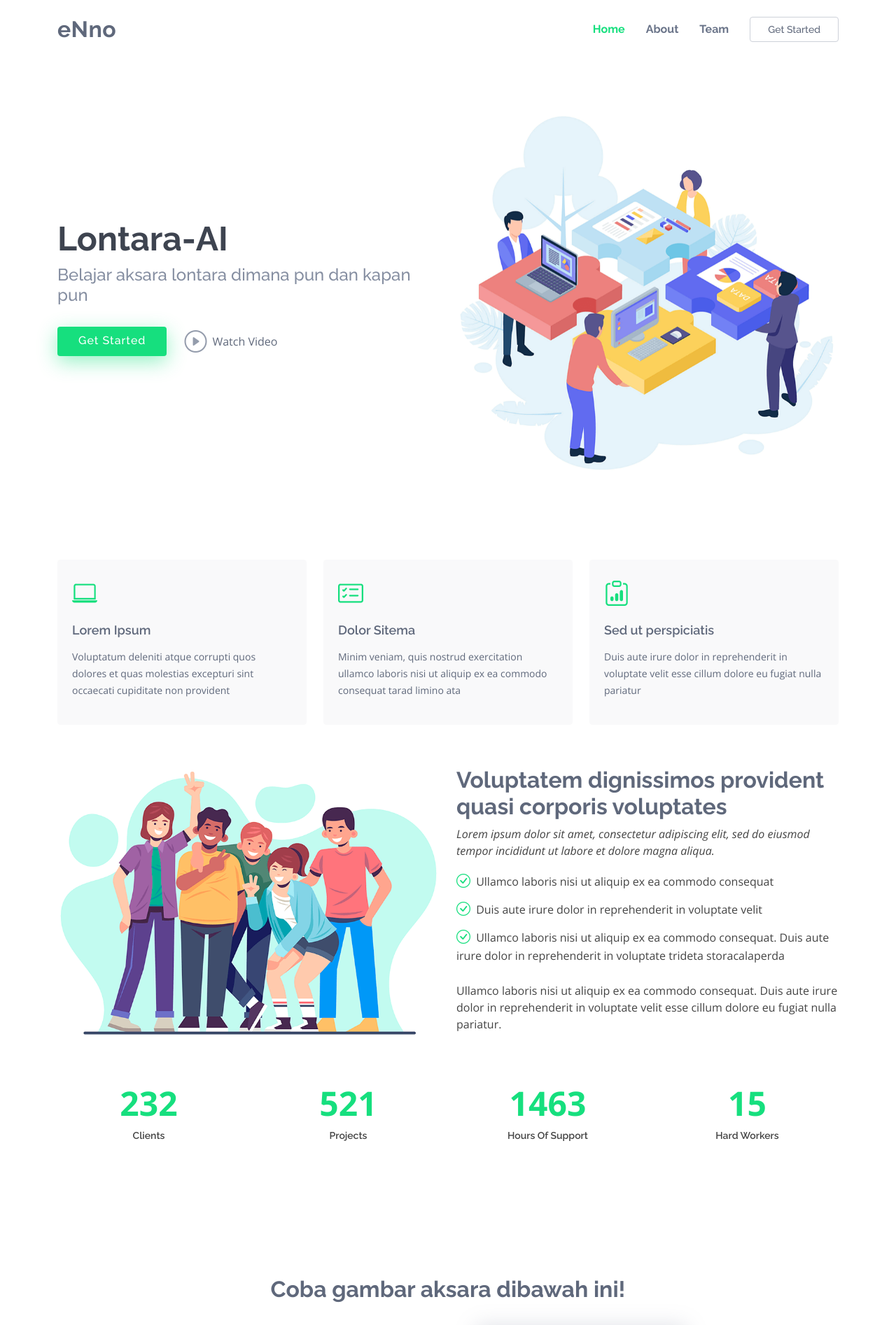
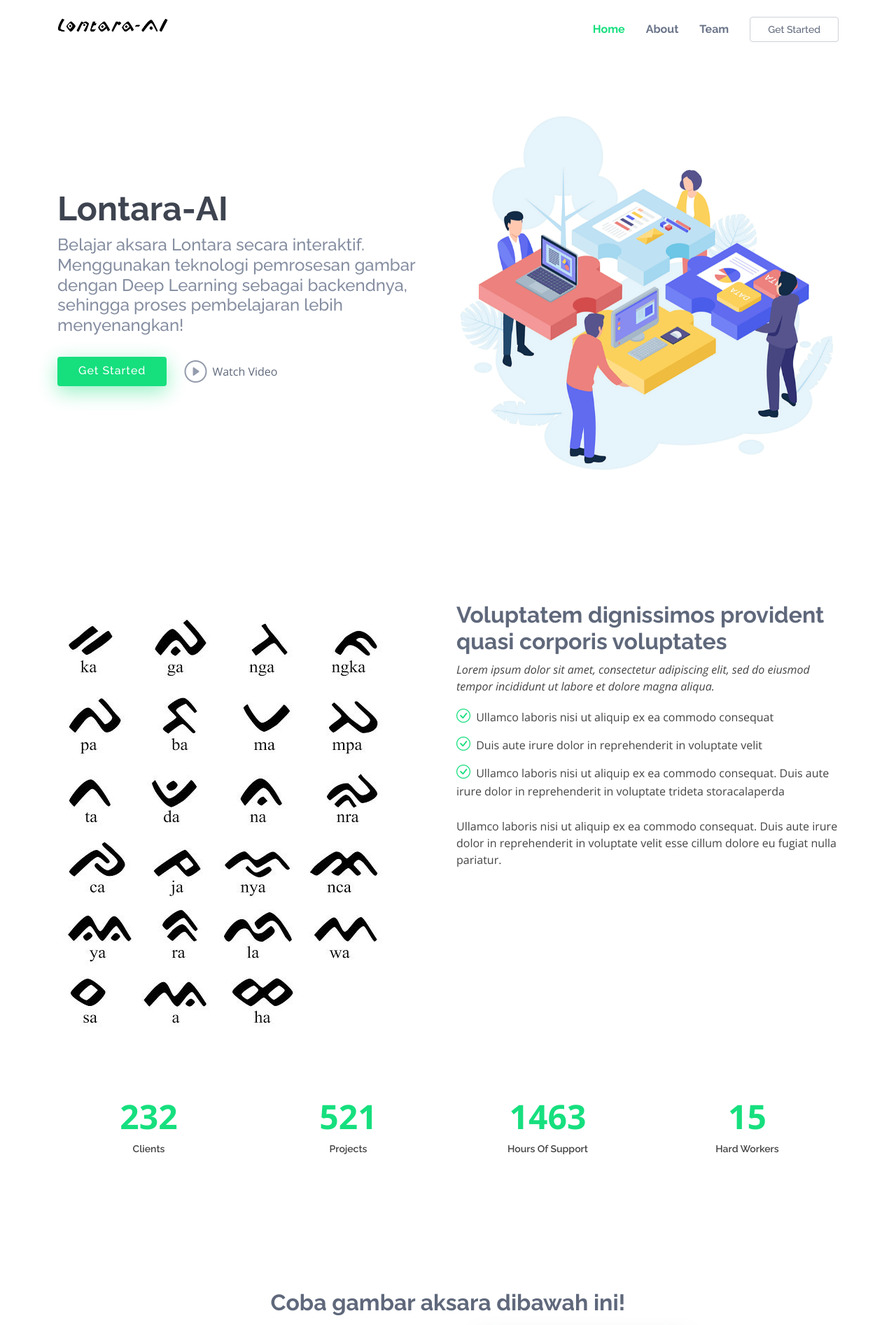
Before and after one commit to asrulsaid/Lontara-AI, a Flask app: page / in a window 1280 px wide. Shown: the top 1894 px of the page at 70% size. Run offline with Flask 2, Linux system fonts and the light colour scheme; some libraries are stand-ins or nearby versions.

Commit message:
Revisi UI

```diff
--- a/templates/home.html
+++ b/templates/home.html
@@ -41,9 +41,9 @@
   <header id="header" class="fixed-top">
     <div class="container d-flex align-items-center justify-content-between">
 
-      <h1 class="logo"><a href="index.html">eNno</a></h1>
+      <!-- <h1 class="logo"><a href="index.html">eNno</a></h1> -->
       <!-- Uncomment below if you prefer to use an image logo -->
-      <!-- <a href="index.html" class="logo"><img src="assets/img/logo.png" alt="" class="img-fluid"></a>-->
+      <a href="index.html" class="logo"><img src="{{ url_for('static', filename='img/logo.png') }}" alt="" class="img-fluid"></a>
 
       <nav id="navbar" class="navbar">
         <ul>
@@ -65,7 +65,7 @@
       <div class="row">
         <div class="col-lg-6 pt-5 pt-lg-0 order-2 order-lg-1 d-flex flex-column justify-content-center">
           <h1>Lontara-AI</h1>
-          <h2>Belajar aksara lontara dimana pun dan kapan pun</h2>
+          <h2>Belajar aksara Lontara secara interaktif. Menggunakan teknologi pemrosesan gambar dengan Deep Learning sebagai backendnya, sehingga proses pembelajaran lebih menyenangkan!</h2>
           <div class="d-flex">
             <a href="#drawing" class="btn-get-started scrollto">Get Started</a>
             <a href="https://www.youtube.com/watch?v=jDDaplaOz7Q" class="glightbox btn-watch-video"><i class="bi bi-play-circle"></i><span>Watch Video</span></a>
@@ -81,44 +81,13 @@
 
   <main id="main">
 
-    <!-- ======= Featured Services Section ======= -->
-    <section id="featured-services" class="featured-services">
-      <div class="container">
-
-        <div class="row">
-          <div class="col-lg-4 col-md-6">
-            <div class="icon-box">
-              <div class="icon"><i class="bi bi-laptop"></i></div>
-              <h4 class="title"><a href="">Lorem Ipsum</a></h4>
-              <p class="description">Voluptatum deleniti atque corrupti quos dolores et quas molestias excepturi sint occaecati cupiditate non provident</p>
-            </div>
-          </div>
-          <div class="col-lg-4 col-md-6 mt-4 mt-md-0">
-            <div class="icon-box">
-              <div class="icon"><i class="bi bi-card-checklist"></i></div>
-              <h4 class="title"><a href="">Dolor Sitema</a></h4>
-              <p class="description">Minim veniam, quis nostrud exercitation ullamco laboris nisi ut aliquip ex ea commodo consequat tarad limino ata</p>
-            </div>
-          </div>
-          <div class="col-lg-4 col-md-6 mt-4 mt-lg-0">
-            <div class="icon-box">
-              <div class="icon"><i class="bi bi-clipboard-data"></i></div>
-              <h4 class="title"><a href="">Sed ut perspiciatis</a></h4>
-              <p class="description">Duis aute irure dolor in reprehenderit in voluptate velit esse cillum dolore eu fugiat nulla pariatur</p>
-            </div>
-          </div>
-        </div>
-
-      </div>
-    </section><!-- End Featured Services Section -->
-
     <!-- ======= About Section ======= -->
     <section id="about" class="about">
       <div class="container">
 
         <div class="row">
           <div class="col-lg-6">
-            <img src="{{ url_for('static', filename='img/about.png') }}" class="img-fluid" alt="">
+            <img src="{{ url_for('static', filename='img/lontara.png') }}" class="img-fluid" alt="">
           </div>
           <div class="col-lg-6 pt-4 pt-lg-0 content">
             <h3>Voluptatem dignissimos provident quasi corporis voluptates</h3>
@@ -197,70 +166,6 @@
         </div>
       </div>
     </section><!-- End About Section -->
-
-    <!-- ======= Services Section ======= -->
-    <section id="services" class="services section-bg">
-      <div class="container">
-
-        <div class="section-title">
-          <span>Services</span>
-          <h2>Services</h2>
-          <p>Sit sint consectetur velit quisquam cupiditate impedit suscipit alias</p>
-        </div>
-
-        <div class="row">
-          <div class="col-lg-4 col-md-6 d-flex align-items-stretch">
-            <div class="icon-box">
-              <div class="icon">img</div>
-              <h4><a href="">Lorem Ipsum</a></h4>
-              <p>Voluptatum deleniti atque corrupti quos dolores et quas molestias excepturi</p>
-            </div>
-          </div>
-
-          <div class="col-lg-4 col-md-6 d-flex align-items-stretch mt-4 mt-md-0">
-            <div class="icon-box">
-              <div class="icon"><i class="bx bxs-eraser"></i></div>
-              <h4><a href="">Sed ut perspiciatis</a></h4>
-              <p>Duis aute irure dolor in reprehenderit in voluptate velit esse cillum dolore</p>
-            </div>
-          </div>
-
-          <div class="col-lg-4 col-md-6 d-flex align-items-stretch mt-4 mt-lg-0">
-            <div class="icon-box">
-              <div class="icon"><i class="bx bx-tachometer"></i></div>
-              <h4><a href="">Magni Dolores</a></h4>
-              <p>Excepteur sint occaecat cupidatat non proident, sunt in culpa qui officia</p>
-            </div>
-          </div>
-
-          <div class="col-lg-4 col-md-6 d-flex align-items-stretch mt-4">
-            <div class="icon-box">
-              <div class="icon"><i class="bx bx-world"></i></div>
-              <h4><a href="">Nemo Enim</a></h4>
-              <p>At vero eos et accusamus et iusto odio dignissimos ducimus qui blanditiis</p>
-            </div>
-          </div>
-
-          <div class="col-lg-4 col-md-6 d-flex align-items-stretch mt-4">
-            <div class="icon-box">
-              <div class="icon"><i class="bx bx-slideshow"></i></div>
-              <h4><a href="">Dele cardo</a></h4>
-              <p>Quis consequatur saepe eligendi voluptatem consequatur dolor consequuntur</p>
-            </div>
-          </div>
-
-          <div class="col-lg-4 col-md-6 d-flex align-items-stretch mt-4">
-            <div class="icon-box">
-              <div class="icon"><i class="bx bx-arch"></i></div>
-              <h4><a href="">Divera don</a></h4>
-              <p>Modi nostrum vel laborum. Porro fugit error sit minus sapiente sit aspernatur</p>
-            </div>
-          </div>
-
-        </div>
-
-      </div>
-    </section><!-- End Services Section -->
 
     <!-- ======= Cta Section ======= -->
     <section id="cta" class="cta">
```
Also changed, not shown: static/img/logo.png (added), static/img/lontara.png (added).
